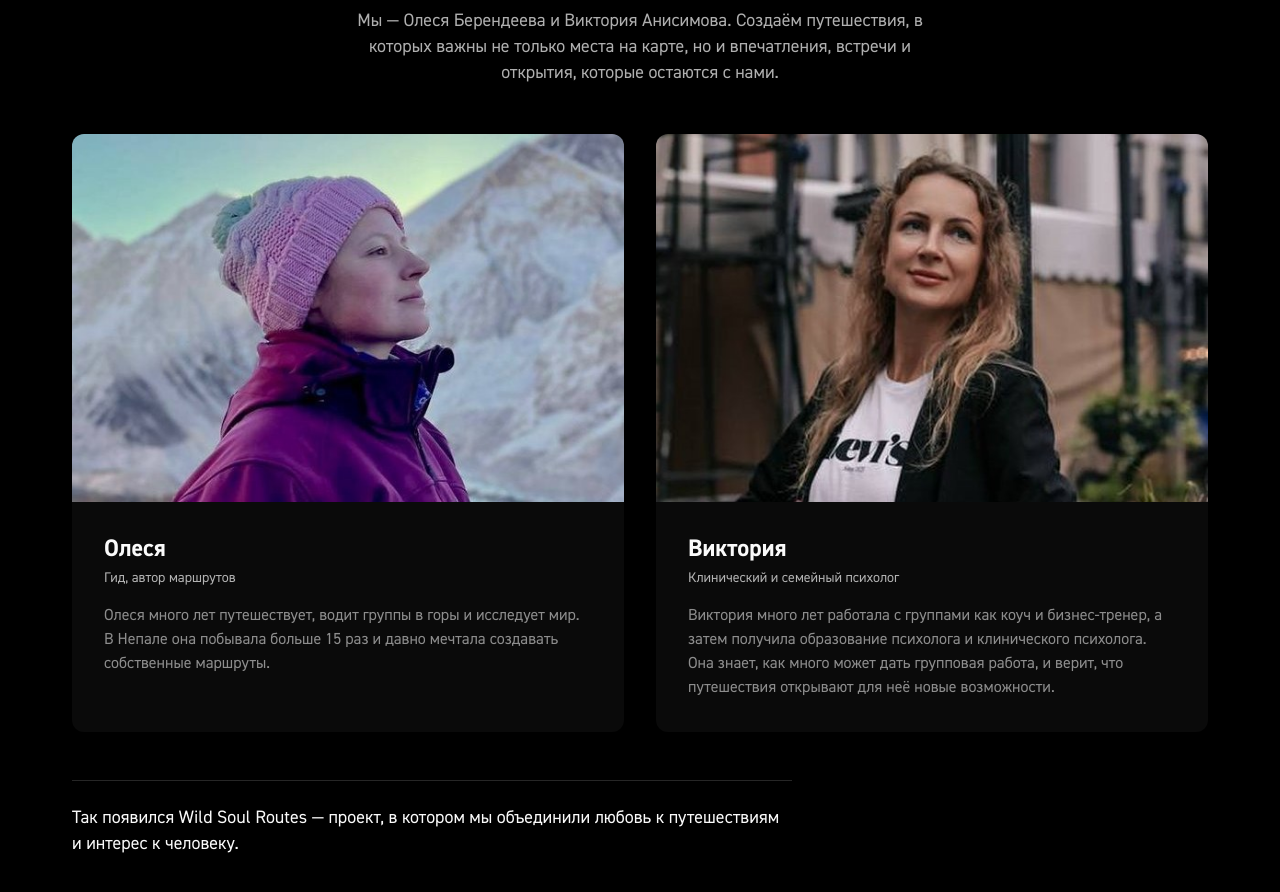
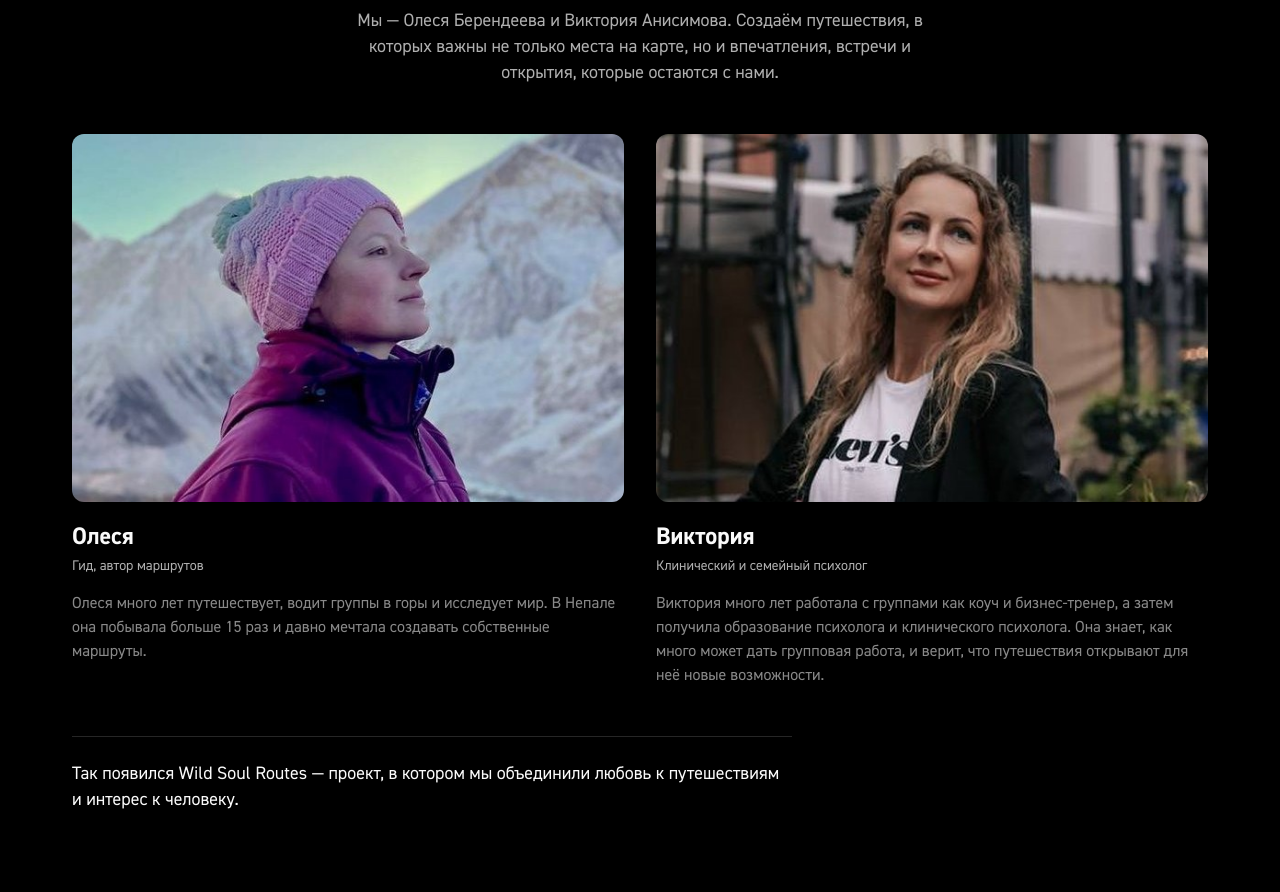
Before and after one commit to fifulina-uxui/wild-soul-routes, a React (Vite) app: page / in a window 1280 px wide. Shown: the part 980-1872 px from the top of the page. Built offline with nearby package versions, Linux system fonts and the light colour scheme.

Commit message:
About cards: drop panel background, text flush with photo edges

```diff
--- a/src/sections/About.tsx
+++ b/src/sections/About.tsx
@@ -25,8 +25,8 @@ export default function About() {
         <div className="mt-12 grid grid-cols-1 gap-4 sm:grid-cols-2 lg:gap-8">
           {t.about.people.map((p) => (
             <Reveal key={p.name}>
-              <div className="h-full overflow-hidden rounded-[12px] bg-[rgb(255_255_255/4%)]">
-                <div className="relative aspect-[3/2] w-full overflow-hidden">
+              <div className="h-full">
+                <div className="relative aspect-[3/2] w-full overflow-hidden rounded-[12px]">
                   <img
                     src={asset(p.photo)}
                     alt={p.name}
@@ -34,7 +34,7 @@ export default function About() {
                     className="absolute inset-0 h-full w-full object-cover"
                   />
                 </div>
-                <div className="p-6 md:p-8">
+                <div className="pt-5">
                   <h3 className="text-[24px] font-bold leading-[30px] text-[#fafafa]">{p.name}</h3>
                   <p className="mt-1 text-[14px] leading-5 text-[rgb(250_250_250/70%)]">{p.role}</p>
                   <p className="mt-4 text-[16px] leading-[24px] text-[rgb(250_250_250/55%)]">{p.text}</p>
```
